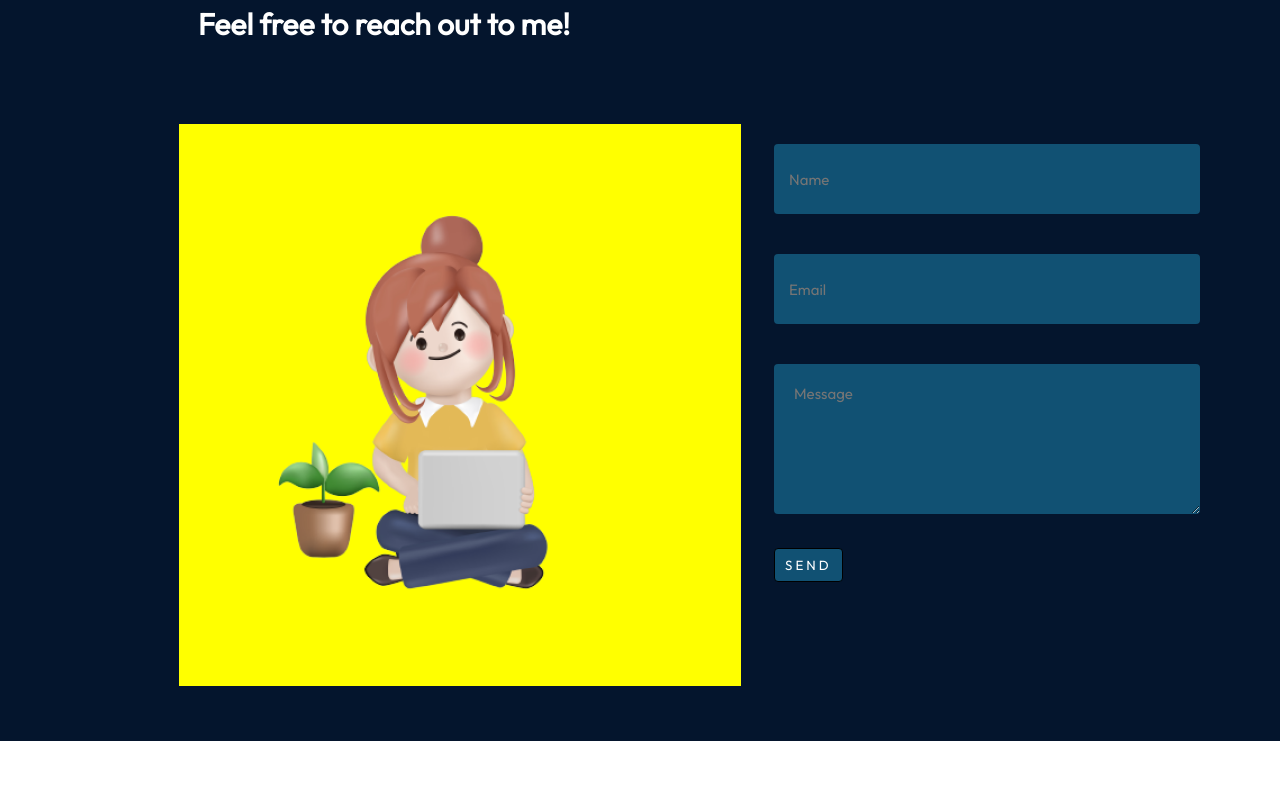
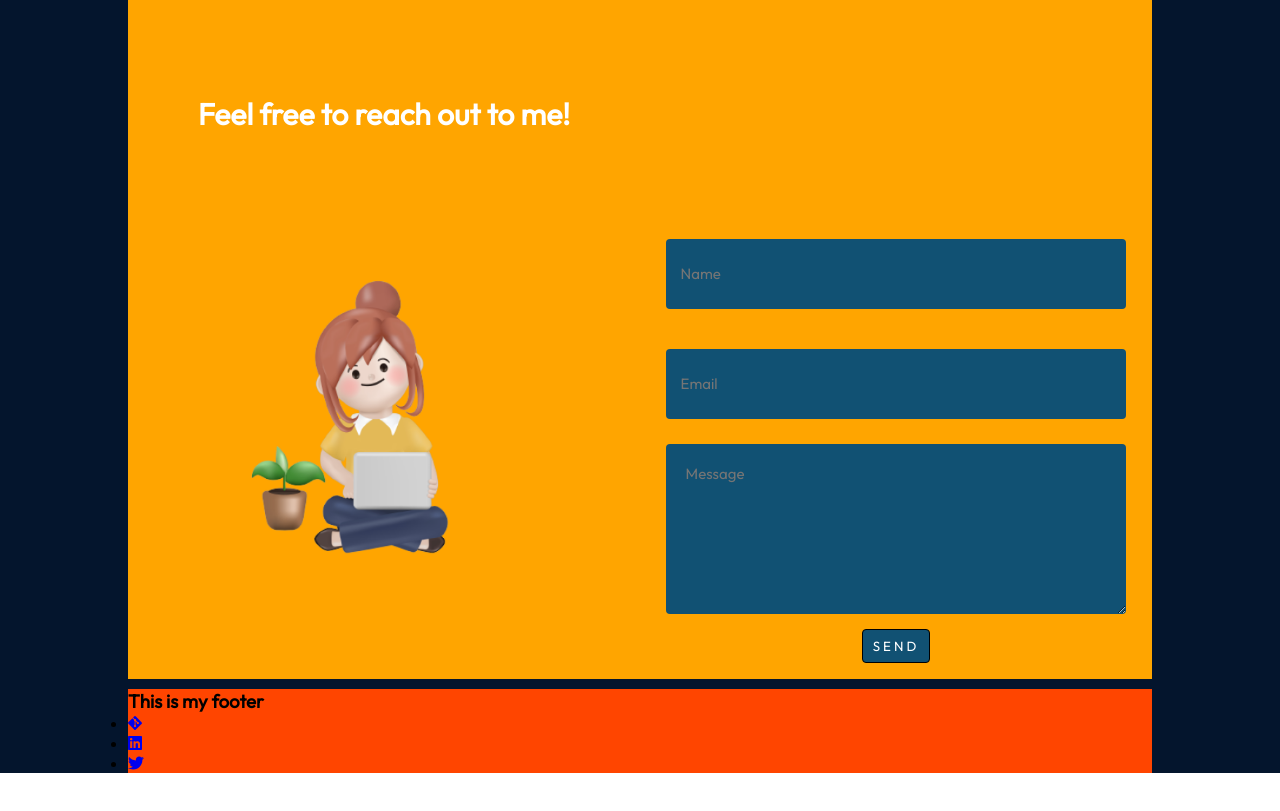
Before and after one commit to KipletingEdwin/kipleting-portfolio, a React (Vite) app: page / in a window 1280 px wide. Shown: the part 1880-2691 px from the top of the page. Before the commit the page ends 2621 px from the top, so only its background shows below. Built offline with nearby package versions, Linux system fonts and the light colour scheme.

Commit message:
add a footer

```diff
--- a/src/App.jsx
+++ b/src/App.jsx
@@ -10,6 +10,7 @@ import Contact from './components/Contact/Contact'
 import project1 from './assets/project/project1.png'
 import project2 from './assets/project/project2.png'
 import project3 from './assets/project/project3.png'
+import Footer from './components/Footer/Footer'
 
 function App() {
 
@@ -41,6 +42,7 @@ function App() {
       <Skills/>
       <Projects projects={projects}/>
       <Contact/>
+      <Footer/>
 
     </div>
   )
--- a/src/components/Contact/Contact.jsx
+++ b/src/components/Contact/Contact.jsx
@@ -12,7 +12,7 @@ function Contact() {
                 <img src={aboutImage} alt='Reach Out!'/>
              </div>
         <div className={styles.inputMessages}>
-        <form>
+        <form className={styles.myForm}>
             <ul>
                 <li>
                     <input type='text' name='name' placeholder='Name' required/>
--- a/src/components/Contact/Contact.module.css
+++ b/src/components/Contact/Contact.module.css
@@ -1,7 +1,7 @@
 @import '../../vars.css';
 
 .container{
-    /* background-color: orange; */
+    background-color: orange;
     margin:  129px 10% 0 10%;
 }
 
@@ -11,6 +11,9 @@
     font-size: 35px;
     font-weight: 700;
     color: var(--text-color);
+    /* background-color: yellow; */
+    margin: 30px;
+    padding: 30px;
 }
 
 .itemsContainer{
@@ -34,29 +37,35 @@
 }
 
 .myImage img{
-    background-color: yellow;
     margin: 10%;
+    width: 80%;
+
 
 }
+
 
 .inputMessages{
     width: 50%;
     /* background-color: red; */
+    margin-top: 15%;
+
+}
+
+.inputMessages li {
+    list-style: none;
+    width: 100%;
+    margin: 0px;
+    /* background-color: yellow; */
     display: flex;
     flex-direction: column;
     justify-content: center;
     align-items: center;
 }
 
-.inputMessages li {
-    list-style: none;
-    /* width: 100%; */
-    /* margin: 10px 1%; */
-}
 
 .inputMessages input[type="text"],[type="email"]{
-    margin: 20px;
-    width: 150%;
+    margin: 20px 50px;
+    width: 90%;
     height: 70px;
     font-size: 15px;
     border: 0;
@@ -70,11 +79,11 @@
 
 .inputMessages textarea{
 
-    margin: 20px;
+    margin: 5px;
+    width: 90%;
     border: 0;
     background: #115173;
-    height: 150px;
-    width: 150%;
+    height: 170px;
     font-size: 15px;
     color: #fff;
     padding: 20px;
@@ -116,17 +125,41 @@
         margin: 5px 0;
         text-align: center;
         width: 100%;
-        background-color: yellow;
+        /* background-color: yellow; */
     }
 
     .inputMessages{
         width: 100%;
+        /* background-color: green; */
     }
 
-    .inputMessages input [type="text"], [input="email"]{
+    .inputMessages li{
+        display: flex;
+        flex-direction: column;
+        justify-content: center;
+        align-items: center;
+    }
+
+    .inputMessages input[type="text"],[type="email"]{
         margin: 5px 0;
         padding: 10px;
+        width: 90%;
+        height: 50px;
+
+    }
+
+    .inputMessages textarea{
+        margin: 5px 0;
+        padding: 10px;
+        width: 90%;
+
+
+    }
+
+    .myForm{
+        /* background-color: yellow; */
         width: 100%;
     }
 
+
 }
--- /dev/null
+++ b/src/components/Footer/Footer.jsx
@@ -0,0 +1,31 @@
+// import React from 'react'
+import { FontAwesomeIcon } from '@fortawesome/react-fontawesome'
+import {faGitAlt, faLinkedin, faTwitter} from "@fortawesome/free-brands-svg-icons"
+import styles from './Footer.module.css'
+
+function Footer() {
+  return (
+    <footer className={styles.myFooter}>
+        <h3> This is my footer </h3>
+        <ul>
+            <li>
+            <a
+              href="https://github.com/KipletingEdwin" target="_blank" rel="noopener noreferrer"  > <FontAwesomeIcon icon={faGitAlt} /></a>
+            </li>
+
+            <li>
+            <a
+              href="https://www.linkedin.com/in/kipleting-edwin-25a513120/" target="_blank" rel="noopener noreferrer"  > <FontAwesomeIcon icon={faLinkedin} /></a>
+            </li>
+
+            <li>
+            <a
+              href="https://twitter.com/carmago_jose_" target="_blank" rel="noopener noreferrer"  > <FontAwesomeIcon icon={faTwitter} /></a>
+            </li>
+        </ul>
+    </footer>
+
+  )
+}
+
+export default Footer
--- /dev/null
+++ b/src/components/Footer/Footer.module.css
@@ -0,0 +1,5 @@
+.myFooter{
+    background-color: orangered;
+    width: 80%;
+    margin: 10px 10% 5% 10%;
+}
--- a/src/components/Skills/Skills.module.css
+++ b/src/components/Skills/Skills.module.css
@@ -132,13 +132,16 @@
 
     .description{
         width: 100%;
-        /* padding: 5px; */
+        padding: 5px;
         margin: 0px;
-        background-color: red;
+        /* background-color: red; */
     }
+
+
     .description p{
         padding: 5px;
         margin: 3px;
+        /* background-color: red; */
         /* font-size: 15px; */
     }
 
```
